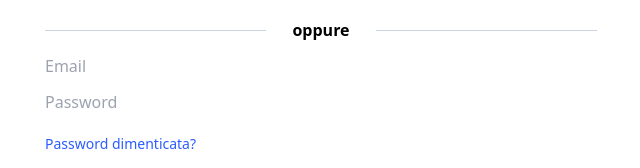
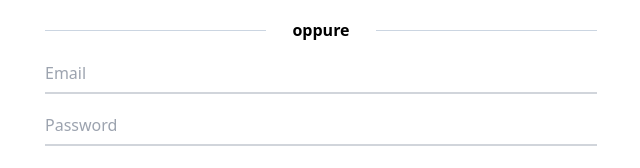
Before and after one commit to sebrs3018/TailwindProject, a Vue app: page /floating-label-demo in a window 1280 px wide. Shown: the part 414-582 px from the top of the page, without its empty margins (319-959 px from the left). Built offline with nearby package versions, Linux system fonts and the light colour scheme.

Commit message:
floating demo - starting point!

```diff
--- a/src/Views/FloatingLabelDemo.vue
+++ b/src/Views/FloatingLabelDemo.vue
@@ -36,10 +36,20 @@
       </p>
       <form class="w-full justify-center">
         <div class="relative mt-3">
-          <input id="email" type="email" placeholder="Email" class="w-full" />
+          <input
+            id="email"
+            type="email"
+            placeholder="Email"
+            class="h-10 w-full border-b-2 border-gray-300 text-eerie-black focus:border-w-blue focus:outline-none"
+          />
         </div>
         <div class="relative mt-3">
-          <input id="password" type="password" placeholder="Password" class="w-full" />
+          <input
+            id="password"
+            type="password"
+            placeholder="Password"
+            class="h-10 w-full border-b-2 border-gray-300 text-eerie-black focus:border-w-blue focus:outline-none"
+          />
         </div>
         <p class="my-5 text-sm text-w-blue">Password dimenticata?</p>
         <button class="h-10 w-full rounded-3xl bg-w-blue text-white" type="submit">Accedi</button>
--- a/tailwind.config.js
+++ b/tailwind.config.js
@@ -5,7 +5,8 @@ module.exports = {
     extend: {
       colors: {
         'w-blue': '#2b5dff',
-        periwinkle: '#b4c2f0'
+        periwinkle: '#b4c2f0',
+        'eerie-black': '#222'
       }
     }
   },
```
